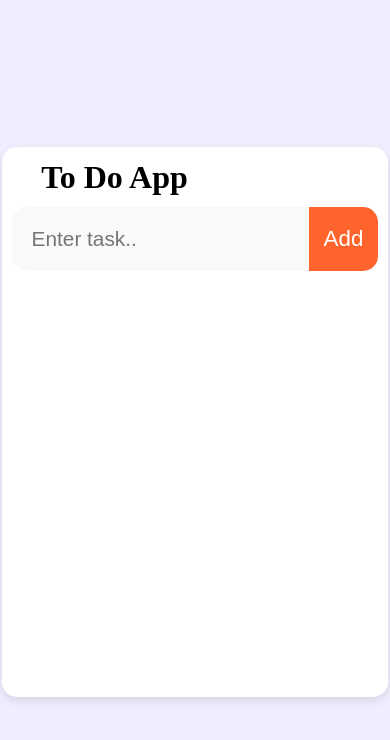
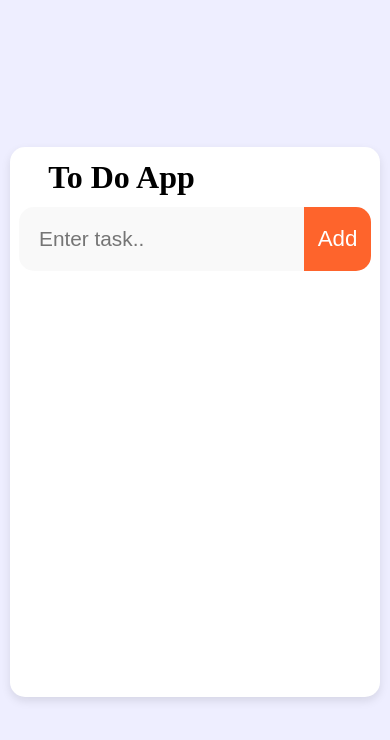
Before and after one commit to Mohit-Sahu1494/todo-app, a plain HTML site: page index.html in a window 390 px wide. Drawn offline with nearby package versions, Linux system fonts and the light colour scheme.

Commit message:
Update style.css

```diff
--- a/style.css
+++ b/style.css
@@ -149,7 +149,7 @@ span {
 }
 @media (max-width:600px) {
     .box{
-        width: 99%;
+        width: 95%;
     }
     .input_box{
         margin: 10px;
```
